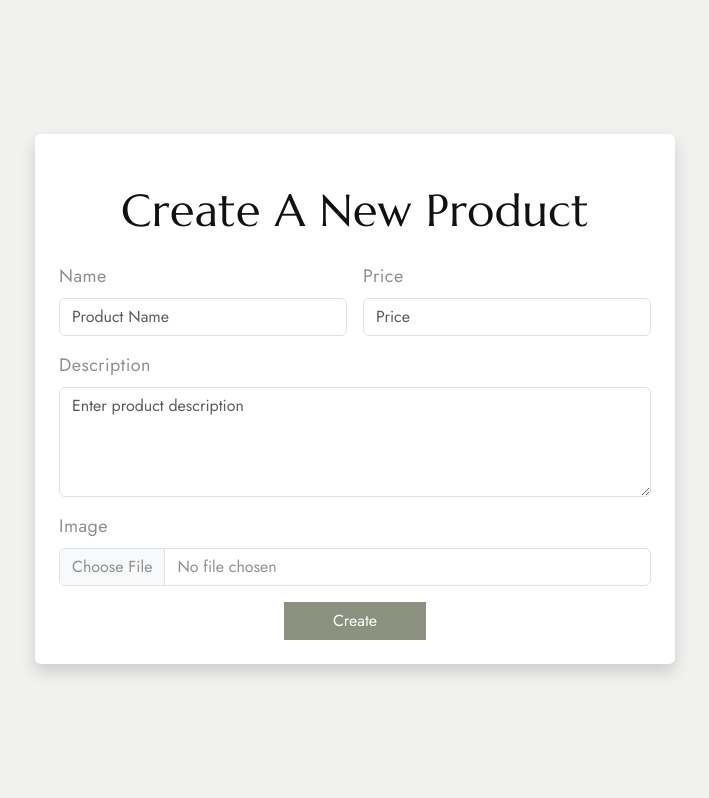
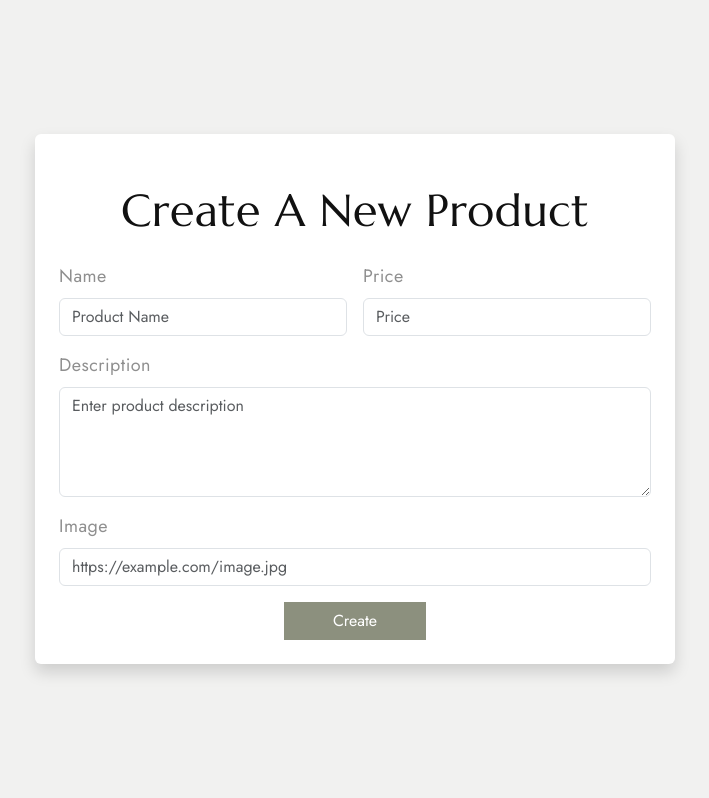
Before and after one commit to beccanj/signia-e-store, a Django app: page /create in a window 1280 px wide. Shown: the part 70-868 px from the top of the page, without its empty margins (285-994 px from the left). Run offline with Django 5.2, Linux system fonts and the light colour scheme; some web fonts are replaced.

Commit message:
fixed image error

```diff
--- a/templates/create.html
+++ b/templates/create.html
@@ -26,7 +26,7 @@
                     </div>
                     <div class="col-12">
                         <label for="image" class="form-label">Image</label>
-                        <input type="file" id="image" name="image" class="form-control">
+                        <input type="text" id="image" name="image" class="form-control" placeholder="https://example.com/image.jpg">
                     </div>
                     <div class="col-12 text-center">
                         <button type="submit" class="btn btn-primary px-5">Create</button>
```
